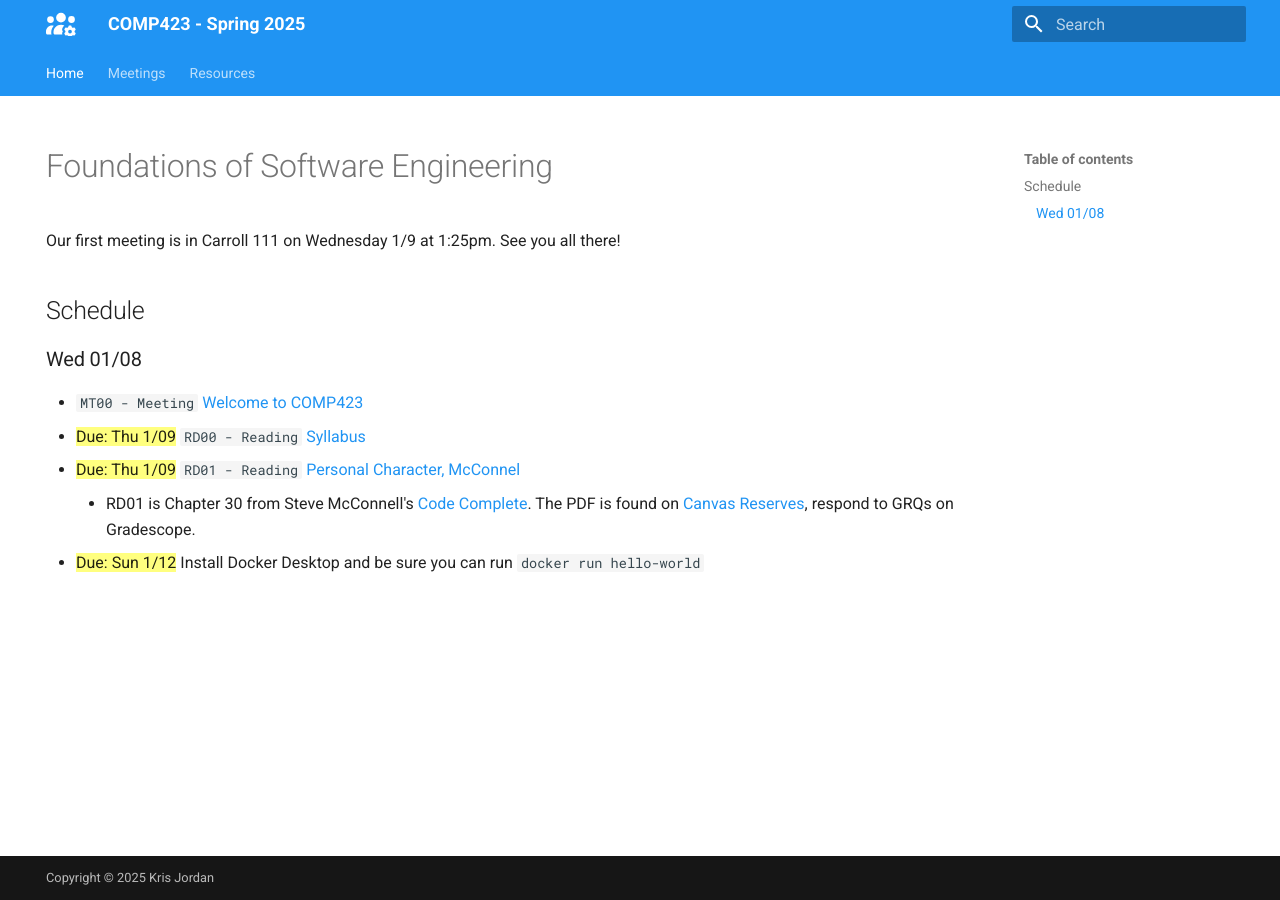
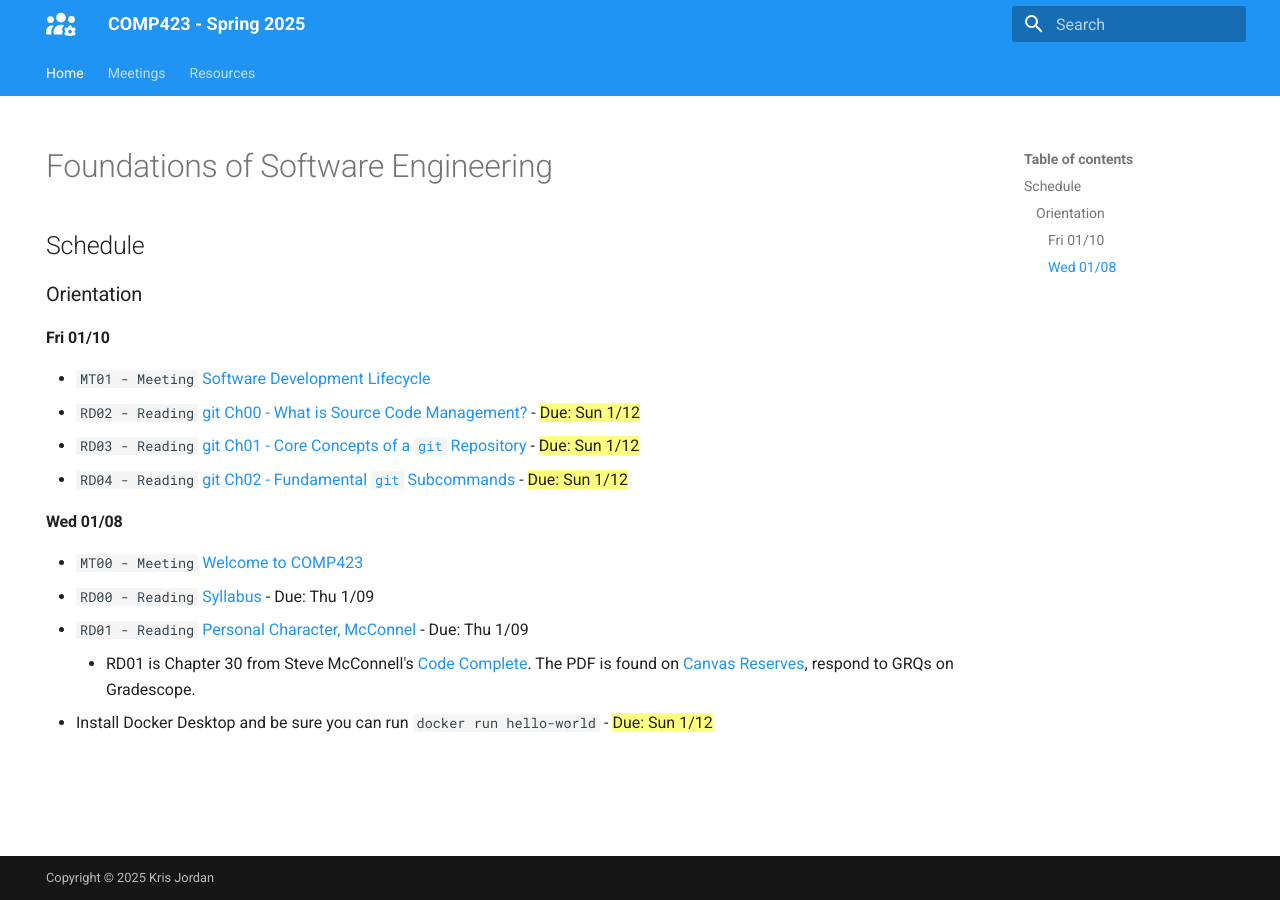
Before and after one commit to comp423-25s/comp423-25s.github.io, an MkDocs documentation site: the page built from docs/index.md, in a window 1280 px wide. Built offline with MkDocs 1.6.1 and Material for MkDocs 9.7.7, drawn with Linux system fonts in a browser that asks for light colours.

```diff
--- a/docs/index.md
+++ b/docs/index.md
@@ -5,14 +5,21 @@ hide:
 
 # Foundations of Software Engineering
 
-Our first meeting is in Carroll 111 on Wednesday 1/9 at 1:25pm. See you all there!
-
 ## Schedule
 
-### Wed 01/08
+### Orientation
 
-* `MT00 - Meeting` [Welcome to COMP423](meetings/2025_01_08.md)
-* ==Due: Thu 1/09== `RD00 - Reading` [Syllabus](resources/syllabus.md)
-* ==Due: Thu 1/09== `RD01 - Reading` [Personal Character, McConnel](https://canvas.unc.edu)
+#### Fri 01/10
+
+* `MT01 - Meeting` [Software Development Lifecycle](/meetings/2025_01_10/)
+* `RD02 - Reading` [git Ch00 - What is Source Code Management?](/resources/git/ch0-introduction/) - ==Due: Sun 1/12==
+* `RD03 - Reading` [git Ch01 - Core Concepts of a `git` Repository](/resources/git/ch1-git-structure/)  - ==Due: Sun 1/12==
+* `RD04 - Reading` [git Ch02 - Fundamental `git` Subcommands](/resources/git/ch2-git-fundamental-subcommands/) - ==Due: Sun 1/12==
+
+#### Wed 01/08
+
+* `MT00 - Meeting` [Welcome to COMP423](/meetings/2025_01_08/)
+* `RD00 - Reading` [Syllabus](/resources/syllabus.md) - Due: Thu 1/09
+* `RD01 - Reading` [Personal Character, McConnel](https://canvas.unc.edu) - Due: Thu 1/09
     * RD01 is Chapter 30 from Steve McConnell's [Code Complete](https://www.amazon.com/Code-Complete-Practical-Handbook-Construction/dp/0735619670). The PDF is found on [Canvas Reserves](https://canvas.unc.edu), respond to GRQs on Gradescope.
-* ==Due: Sun 1/12== Install Docker Desktop and be sure you can run `docker run hello-world`
+* Install Docker Desktop and be sure you can run `docker run hello-world` - ==Due: Sun 1/12==
```
Also changed, not shown: docs/meetings/2025_01_08.md (+7 -7 lines), docs/meetings/2025_01_10.md (added, +19 -0 lines), docs/resources/playlist.md (added, +4 -0 lines), docs/resources/.pages.
